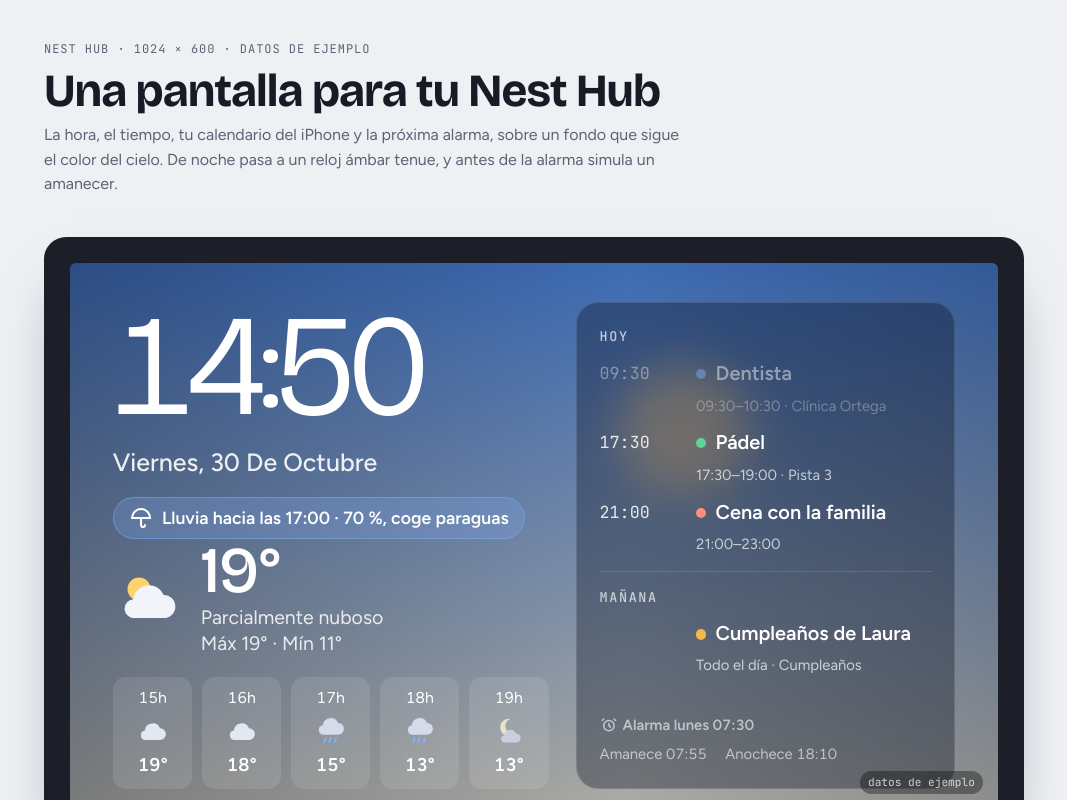
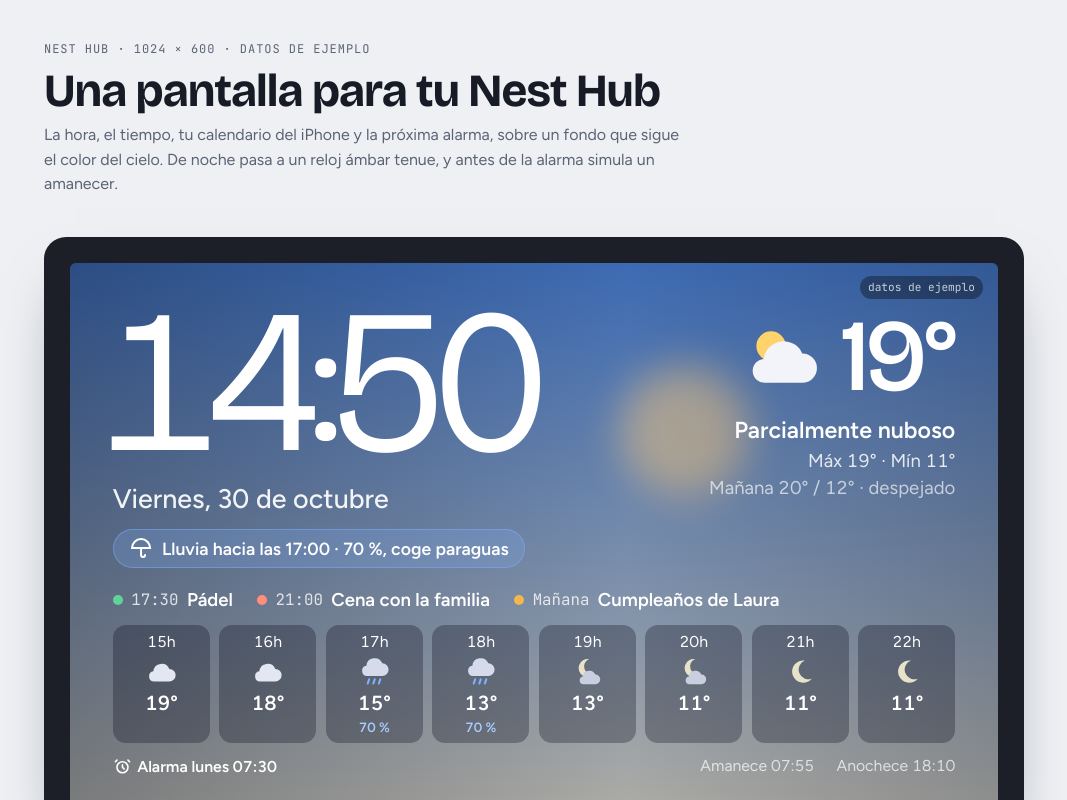
Before and after one commit to quique-such/nest-hub, a plain HTML site: page docs/index.html in a window 1280 px wide. Shown: the top 800 px of the page, without its empty margins (106-1173 px from the left). Drawn offline with nearby package versions, Linux system fonts and the light colour scheme.

Commit message:
Pantalla: la hora y el tiempo primero; el calendario en una línea que solo sale si hay planes
Reloj más grande, tiempo actual con la previsión de mañana, 8 horas de
previsión con probabilidad de lluvia. Demo y README al día.

Co-Authored-By: Claude <noreply@anthropic.com>

```diff
--- a/docs/index.html
+++ b/docs/index.html
@@ -49,39 +49,37 @@ h1 { font-family: var(--display); font-weight: 700; font-size: clamp(30px, 5vw,
 .sun { position: absolute; width: 14cqw; height: 14cqw; border-radius: 50%; filter: blur(2.2cqw); opacity: .55; transition: left 1.2s ease, top 1.2s ease, background 1.2s ease, opacity 1.2s ease; }
 .scrim { position: absolute; inset: 0; background: linear-gradient(90deg, rgba(5,8,20,.38), rgba(5,8,20,.12) 60%, rgba(5,8,20,.28)); }
 
-.day { position: absolute; inset: 0; display: grid; grid-template-columns: 1.15fr 1fr; gap: 3cqw; padding: 4.2cqw 4.6cqw; transition: opacity .8s ease; }
-.left { display: flex; flex-direction: column; justify-content: space-between; min-width: 0; }
-.clock { font-family: var(--display); font-weight: 300; font-size: 15.5cqw; line-height: .9; letter-spacing: -.04em; font-variant-numeric: tabular-nums; }
-.date { font-size: 2.7cqw; font-weight: 500; opacity: .9; margin-top: 1.2cqw; text-transform: capitalize; }
-.now { display: flex; align-items: center; gap: 2cqw; }
-.now svg { width: 7.5cqw; height: 7.5cqw; flex: none; }
-.now .temp { font-family: var(--display); font-size: 7cqw; font-weight: 500; line-height: 1; }
-.now .cond { font-size: 2.1cqw; opacity: .85; line-height: 1.35; }
-.hours { display: grid; grid-template-columns: repeat(5, 1fr); gap: 1cqw; margin-top: 2.2cqw; }
-.hour { display: flex; flex-direction: column; align-items: center; gap: .5cqw; font-size: 1.7cqw; padding: 1cqw 0; border-radius: 1.4cqw; background: rgba(255,255,255,.1); font-variant-numeric: tabular-nums; }
-.hour svg { width: 3.4cqw; height: 3.4cqw; }
-.hour b { font-weight: 600; font-size: 2cqw; }
+.day { position: absolute; inset: 0; display: flex; flex-direction: column; justify-content: space-between; padding: 3.4cqw 4.6cqw 3.2cqw; transition: opacity .8s ease; }
+.top { display: flex; justify-content: space-between; align-items: flex-start; gap: 3cqw; }
+.clock { font-family: var(--display); font-weight: 300; font-size: 22cqw; line-height: .86; letter-spacing: -.045em; margin-left: -1cqw; font-variant-numeric: tabular-nums; }
+.date { font-size: 2.9cqw; font-weight: 500; line-height: 1.2; opacity: .92; margin-top: 1.4cqw; }
+.now { display: flex; flex-direction: column; align-items: flex-end; text-align: right; padding-top: 1.2cqw; min-width: 0; line-height: 1.2; }
+.now .big { display: flex; align-items: center; gap: 1.6cqw; }
+.now svg { width: 9.5cqw; height: 9.5cqw; flex: none; }
+.now .temp { font-family: var(--display); font-size: 11cqw; font-weight: 500; line-height: 1; letter-spacing: -.02em; }
+.now .cond { font-size: 2.5cqw; font-weight: 600; margin-top: 1cqw; }
+.now .range, .now .tmr { font-size: 2cqw; opacity: .85; margin-top: .5cqw; font-variant-numeric: tabular-nums; }
+.now .tmr { opacity: .65; }
 
-.right { display: flex; flex-direction: column; gap: 1.6cqw; min-width: 0; padding: 2.4cqw; border-radius: 2.4cqw;
-  background: rgba(8,12,28,.34); backdrop-filter: blur(14px); -webkit-backdrop-filter: blur(14px); border: 1px solid rgba(255,255,255,.12); }
-.right h3 { margin: 0; font-family: var(--mono); font-weight: 500; font-size: 1.45cqw; letter-spacing: .12em; text-transform: uppercase; opacity: .7; }
-.ev { display: grid; grid-template-columns: 9cqw 1fr; gap: 1.4cqw; align-items: baseline; }
-.ev time { font-family: var(--mono); font-size: 1.8cqw; opacity: .85; font-variant-numeric: tabular-nums; }
-.ev .t { font-size: 2.15cqw; font-weight: 600; line-height: 1.2; display: flex; align-items: center; gap: 1cqw; }
-.ev .t i { width: 1.1cqw; height: 1.1cqw; border-radius: 50%; flex: none; }
-.ev .s { grid-column: 2; font-size: 1.6cqw; opacity: .7; margin-top: -.6cqw; }
-.ev.past { opacity: .45; }
-.sep { height: 1px; background: rgba(255,255,255,.14); }
-.alarm { margin-top: auto; display: flex; align-items: center; gap: 1.2cqw; font-size: 1.8cqw; opacity: .85; }
-.alarm svg { width: 2.4cqw; height: 2.4cqw; }
+.agenda { display: flex; gap: 2.6cqw; margin-bottom: 1.5cqw; overflow: hidden; line-height: 1.2; }
+.agenda[hidden] { display: none; }
+.ag { display: flex; align-items: center; gap: .9cqw; min-width: 0; font-size: 2cqw; }
+.ag i { width: 1.1cqw; height: 1.1cqw; border-radius: 50%; flex: none; }
+.ag time { font-family: var(--mono); font-size: 1.7cqw; opacity: .8; flex: none; font-variant-numeric: tabular-nums; }
+.ag span { font-weight: 600; overflow: hidden; text-overflow: ellipsis; white-space: nowrap; }
+.hours { display: grid; grid-template-columns: repeat(8, 1fr); gap: 1cqw; }
+.hour { display: flex; flex-direction: column; align-items: center; gap: .3cqw; font-size: 1.7cqw; line-height: 1.2; padding: .9cqw 0; border-radius: 1.4cqw; background: rgba(8,12,28,.3); font-variant-numeric: tabular-nums; }
+.hour svg { width: 3.6cqw; height: 3.6cqw; }
+.hour b { font-weight: 600; font-size: 2.2cqw; }
+.hour em { font-style: normal; font-weight: 600; font-size: 1.45cqw; min-height: 1.2em; color: #a9ccff; }
 
-.rain { display: inline-flex; align-items: center; gap: 1cqw; margin-top: 1.6cqw; padding: .7cqw 1.6cqw; border-radius: 99px;
+.rain { display: inline-flex; align-items: center; gap: 1cqw; margin-top: 1.4cqw; line-height: 1.2; padding: .7cqw 1.6cqw; border-radius: 99px;
   background: rgba(127,178,255,.22); border: 1px solid rgba(127,178,255,.45); font-size: 1.9cqw; font-weight: 600; }
 .rain svg { width: 2.6cqw; height: 2.6cqw; }
 .rain[hidden] { display: none; }
-.list { display: flex; flex-direction: column; gap: 1.4cqw; }
-.foot { margin-top: auto; font-size: 1.6cqw; opacity: .6; display: flex; flex-wrap: wrap; column-gap: 2cqw; row-gap: .6cqw; font-variant-numeric: tabular-nums; }
-.foot .al { flex-basis: 100%; opacity: 1; font-weight: 600; }  /* la alarma en su propia línea; amanecer y anochecer juntos debajo */
+.foot { margin-top: 1.5cqw; font-size: 1.7cqw; line-height: 1.2; display: flex; justify-content: flex-end; column-gap: 2.4cqw; font-variant-numeric: tabular-nums; }
+.foot span { opacity: .7; }
+.foot .al { opacity: 1; font-weight: 600; margin-right: auto; }  /* la alarma a la izquierda; amanecer y anochecer a la derecha */
 .bell { width: 1.2em; height: 1.2em; vertical-align: -.22em; margin-right: .35em; }
 .night { position: absolute; inset: 0; display: flex; flex-direction: column; align-items: center; justify-content: center; gap: 1.6cqw; color: #c98a52; opacity: 0; transition: opacity .8s ease; }
 .night .clock { font-size: 19cqw; font-weight: 300; color: #d39258; }
@@ -90,7 +88,7 @@ h1 { font-family: var(--display); font-weight: 700; font-size: clamp(30px, 5vw,
 .screen.is-night .day { opacity: 0; }
 .screen.is-night .scrim { background: #000; }
 
-.badge { position: absolute; right: 1.6cqw; bottom: 1.4cqw; font-family: var(--mono); font-size: 1.2cqw; padding: .3cqw .9cqw; border-radius: 99px; background: rgba(0,0,0,.35); color: rgba(255,255,255,.75); }
+.badge { position: absolute; right: 1.6cqw; top: 1.4cqw; font-family: var(--mono); font-size: 1.2cqw; padding: .3cqw .9cqw; border-radius: 99px; background: rgba(0,0,0,.35); color: rgba(255,255,255,.75); }
 
 /* Control de hora */
 .control { display: grid; grid-template-columns: auto 1fr auto; gap: 16px; align-items: center; background: var(--panel); border: 1px solid var(--line); border-radius: 14px; padding: 14px 18px; }
@@ -144,31 +142,25 @@ code { font-family: var(--mono); font-size: .88em; background: var(--panel); bor
         <div class="scrim"></div>
 
         <div class="day">
-          <div class="left">
+          <div class="top">
             <div>
               <div class="clock" id="clock">--:--</div>
               <div class="date" id="date">Viernes, 30 de octubre</div>
               <div class="rain" id="rain" hidden></div>
             </div>
-            <div>
-              <div class="now">
+            <div class="now">
+              <div class="big">
                 <svg viewBox="0 0 48 48" id="nowIcon"></svg>
-                <div>
-                  <div class="temp" id="nowTemp">17°</div>
-                  <div class="cond" id="nowCond">Parcialmente nuboso<br>Máx 19° · Mín 11°</div>
-                </div>
+                <div class="temp" id="nowTemp">17°</div>
               </div>
-              <div class="hours" id="hours"></div>
+              <div class="cond" id="nowCond">Parcialmente nuboso</div>
+              <div class="range">Máx 19° · Mín 11°</div>
+              <div class="tmr">Mañana 20° / 12° · despejado</div>
             </div>
           </div>
-          <div class="right">
-            <h3>Hoy</h3>
-            <div class="list" id="events"></div>
-            <div class="sep"></div>
-            <h3>Mañana</h3>
-            <div class="list">
-              <div class="ev"><time></time><div class="t"><i style="background:#f2b84b"></i>Cumpleaños de Laura</div><div class="s">Todo el día · Cumpleaños</div></div>
-            </div>
+          <div>
+            <div class="agenda" id="agenda" hidden></div>
+            <div class="hours" id="hours"></div>
             <div class="foot" id="foot"></div>
           </div>
         </div>
@@ -202,17 +194,17 @@ code { font-family: var(--mono); font-size: .88em; background: var(--panel); bor
     <div class="grid">
       <div class="mod">
         <h4>Hora y fecha</h4>
-        <p>Reloj grande, legible desde la cama. De noche, en ámbar y con muy poco brillo.</p>
+        <p>El reloj ocupa media pantalla y se lee desde la otra punta de la habitación. De noche, en ámbar y con muy poco brillo.</p>
         <div class="src">Fuente: el propio Nest Hub</div>
       </div>
       <div class="mod">
         <h4>Tiempo y aviso de lluvia</h4>
-        <p>Temperatura actual, máxima, mínima y las próximas 5 horas. Si va a llover en las próximas 12 horas, sale un aviso debajo de la fecha.</p>
+        <p>Temperatura actual, máxima, mínima, la previsión de mañana y las próximas 8 horas con su probabilidad de lluvia. Si va a llover en las próximas 12 horas, sale un aviso debajo de la fecha.</p>
         <div class="src">Fuente: Open-Meteo · gratis y sin cuenta</div>
       </div>
       <div class="mod">
         <h4>Calendario del iPhone</h4>
-        <p>Los planes de hoy y de mañana, con el color de cada calendario. Los que ya han pasado se atenúan.</p>
+        <p>Lo que queda de hoy y lo de mañana en una sola línea, con el color de cada calendario. Si no hay nada apuntado, la línea desaparece.</p>
         <div class="src">Fuente: app Calendario del Mac · iCloud incluido, sin publicar enlaces</div>
       </div>
       <div class="mod">
@@ -261,9 +253,10 @@ code { font-family: var(--mono); font-size: .88em; background: var(--panel); bor
   const BELL = '<svg class="bell" viewBox="0 0 24 24" fill="none" stroke="currentColor" stroke-width="2" stroke-linecap="round"><circle cx="12" cy="13" r="7"/><path d="M12 10v3l2 2M5 4 3 6M19 4l2 2"/></svg>';
 
   const EVENTS = [
-    { end: 10 * 60 + 30, time: '09:30', title: 'Dentista', sub: '09:30–10:30 · Clínica Ortega', color: '#7fb2ff' },
-    { end: 19 * 60, time: '17:30', title: 'Pádel', sub: '17:30–19:00 · Pista 3', color: '#5fd39b' },
-    { end: 23 * 60, time: '21:00', title: 'Cena con la familia', sub: '21:00–23:00', color: '#ff8f7a' }
+    { start: 9 * 60 + 30, end: 10 * 60 + 30, title: 'Dentista', color: '#7fb2ff' },
+    { start: 17 * 60 + 30, end: 19 * 60, title: 'Pádel', color: '#5fd39b' },
+    { start: 21 * 60, end: 23 * 60, title: 'Cena con la familia', color: '#ff8f7a' },
+    { tomorrow: true, title: 'Cumpleaños de Laura', color: '#f2b84b' }
   ];
 
   // Colores del cielo [minuto del día, color arriba, color abajo, color del sol]
@@ -341,22 +334,25 @@ code { font-family: var(--mono); font-size: .88em; background: var(--panel); bor
     const w = weatherAt(m);
     $('nowIcon').innerHTML = ICON[w.icon];
     $('nowTemp').textContent = w.temp + '°';
-    $('nowCond').innerHTML = w.cond + '<br>Máx 19° · Mín 11°';
+    $('nowCond').textContent = w.cond;
     let hours = '';
-    for (let i = 1; i <= 5; i++) {
+    for (let i = 1; i <= 8; i++) {
       const hm = (Math.floor(m / 60) + i) * 60 % 1440, hw = weatherAt(hm);
-      hours += `<div class="hour"><span>${String(hm / 60).padStart(2, '0')}h</span><svg viewBox="0 0 48 48">${ICON[hw.icon]}</svg><b>${hw.temp}°</b></div>`;
+      hours += `<div class="hour"><span>${String(hm / 60).padStart(2, '0')}h</span><svg viewBox="0 0 48 48">${ICON[hw.icon]}</svg><b>${hw.temp}°</b><em>${hw.icon === 'rain' ? '70 %' : ''}</em></div>`;
     }
     $('hours').innerHTML = hours;
 
-    $('events').innerHTML = EVENTS.map(e =>
-      `<div class="ev${m >= e.end ? ' past' : ''}"><time>${e.time}</time><div class="t"><i style="background:${e.color}"></i>${e.title}</div><div class="s">${e.sub}</div></div>`
+    // Lo que queda de hoy y lo de mañana, en una línea; sin planes, la línea no sale
+    const left = EVENTS.filter(e => e.tomorrow || m < e.end).slice(0, 3);
+    $('agenda').hidden = !left.length;
+    $('agenda').innerHTML = left.map(e =>
+      `<div class="ag"><i style="background:${e.color}"></i><time>${e.tomorrow ? 'Mañana' : m >= e.start ? 'Ahora' : fmt(e.start)}</time><span>${e.title}</span></div>`
     ).join('');
 
     // Viernes: la próxima alarma es hoy a las 07:30 o, si ya pasó, el lunes
     const alarm = `<span class="al">${BELL}Alarma ${m < ALARM ? 'hoy' : 'lunes'} 07:30</span>`;
     $('foot').innerHTML = alarm + `<span>Amanece ${fmt(SUNRISE)}</span><span>Anochece ${fmt(SUNSET)}</span>`;
-    $('nmeta').innerHTML = alarm + `<span>${w.temp}° ahora</span><span>Mañana 20° · soleado</span>`;
+    $('nmeta').innerHTML = alarm + `<span>${w.temp}° ahora</span><span>Mañana 20° · despejado</span>`;
   }
 
   const now = new Date();
```
Also changed, not shown: index.html (+58 -59 lines), 1 other file.
